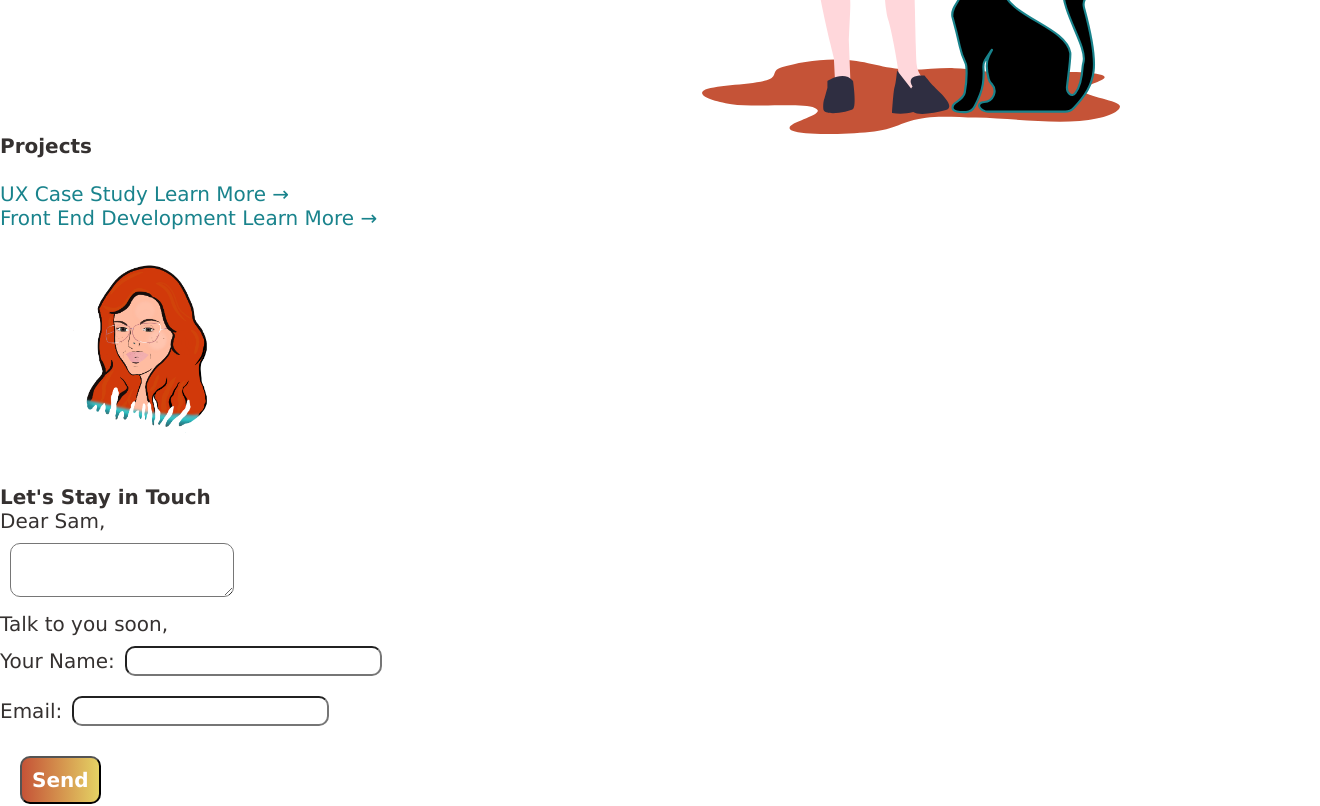
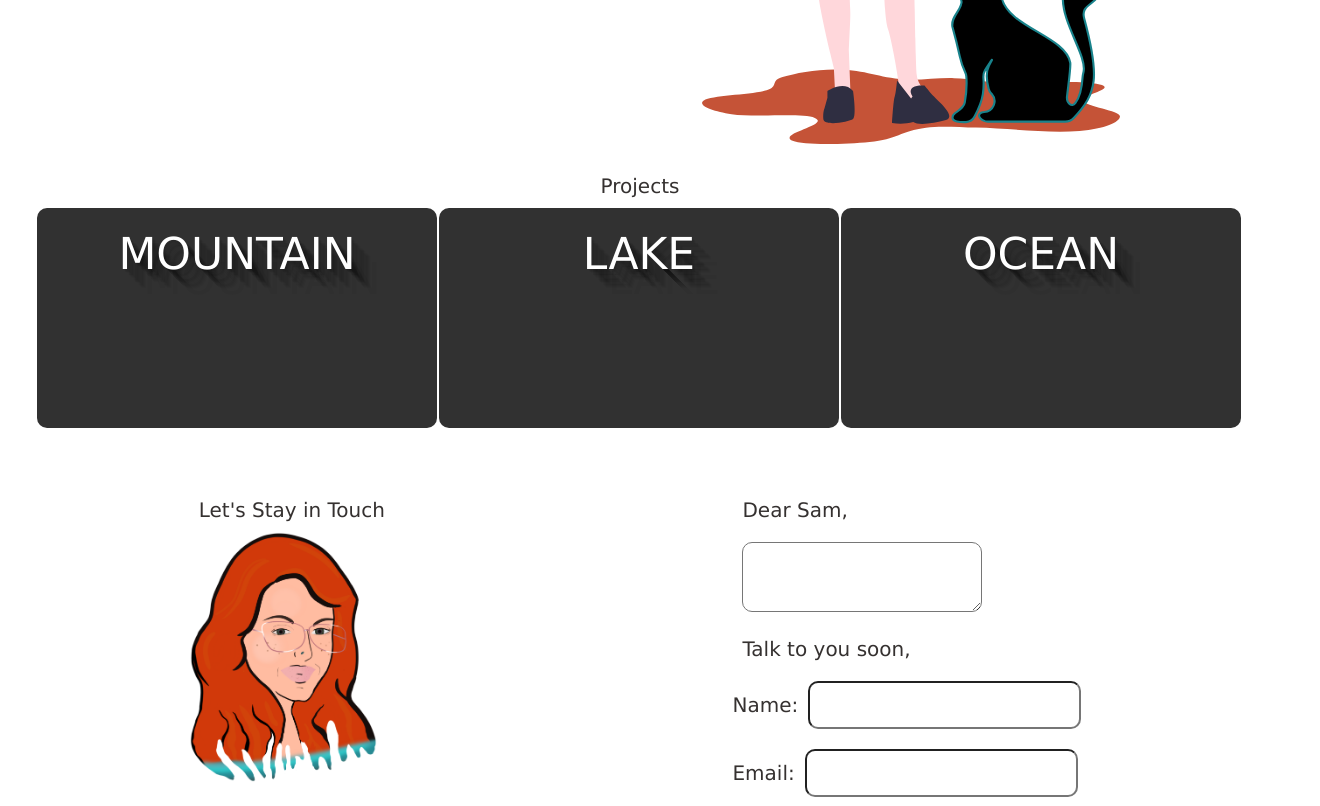
Before and after one commit to samSterns/my-new-portfolio, a React (Create React App) app: page / in a window 1280 px wide. Shown: the part 500-1306 px from the top of the page, 1320 px wide, since content can reach past the window. Built offline with nearby package versions, Linux system fonts and the light colour scheme.

Commit message:
layout responsive

```diff
--- a/src/App.scss
+++ b/src/App.scss
@@ -6,9 +6,12 @@
   @include google-font("Titillium+Web");
   font-family: $text-font;
   margin: 0 auto;
+  box-sizing: border-box;
+  font-weight: normal;
 
   @include phone {
     font-size: 18px;
+
 
 
   }
@@ -61,7 +64,7 @@ nav {
 
 
 h1 {
-  margin: 0;
+  margin: .5em;
 }
 
 button {
--- a/src/Components/EmailForm/EmailForm.js
+++ b/src/Components/EmailForm/EmailForm.js
@@ -8,22 +8,22 @@ export default function EmailForm() {
 
   <section className="email-form-section">
         <div className="img-wrapper">
+        <h1 className="email-h1">Let's Stay in Touch</h1>
             <img style={{height: "250px"}} src={Pic} alt="minimalist vector illustration of a cat"/>
         </div>
         <div>
-        <h1>Let's Stay in Touch</h1>
         <form className="email-form" name="contact" method="POST" data-netlify="true">
 
-            <p>Dear Sam,</p>
+            <p className="salutation">Dear Sam,</p>
 
             <div className="input-wrapper">
               {/* <label htmlFor="message-body">Message: </label> */}
               <textarea id="message-body" name="message"></textarea>
             </div>
-            <p>Talk to you soon,</p>
+            <p className="salutation">Talk to you soon,</p>
 
             <div className="input-wrapper">
-              <label htmlFor="name" >Your Name:</label>
+              <label htmlFor="name" >Name:</label>
               <input type="text" id="name" name="name" />
             </div>
 
--- a/src/Components/EmailForm/EmailForm.scss
+++ b/src/Components/EmailForm/EmailForm.scss
@@ -3,12 +3,36 @@
 
 .email-form-section {
 
+    display: flex;
+    text-align: left;
+
+    @include phone {
+        font-size: 18px;
+        flex-direction: column;
 
 
+      }
+
+      @include tablet {
+        font-size: 18px;
+
+      }
+
+      @include desktop {
+        font-size: 20px;
+      }
 }
-// .email-form {
-// }
+
+.email-h1 {
+    padding: 0;
+}
 input, textarea {
     border-radius: $border-radius;
+    padding: .5em;
     margin: .5em;
+
 }
+
+.salutation {
+    padding: .5em;
+}
--- a/src/Components/LandingPage/LandingPage.scss
+++ b/src/Components/LandingPage/LandingPage.scss
@@ -2,10 +2,24 @@
 @import "../../mixin";
 
 main {
-    display: flex;
-    max-width: $content-width;
     font-size: 1.2rem;
 
+    @include phone {
+
+
+
+    }
+
+    @include tablet {
+
+
+    }
+
+    @include desktop {
+      display: flex;
+      max-width: $content-width;
+
+  }
 }
 
 .title-wrapper {
--- /dev/null
+++ b/src/Components/Projects/Project.scss
@@ -0,0 +1,87 @@
+
+
+section {
+  text-align: center;
+  padding: 1em;
+}
+
+
+h2 {
+  font-size: 2.2em;
+}
+
+// base
+.flip {
+    position: relative;
+    >.front,
+    >.back {
+        display: block;
+        transition-timing-function: cubic-bezier(.175, .885, .32, 1.275);
+        transition-duration: .5s;
+        transition-property: transform, opacity;
+    }
+    >.front {
+        transform: rotateY(0deg);
+    }
+    >.back {
+        position: absolute;
+        opacity: 0;
+        top: 0px;
+        left: 0px;
+        width: 100%;
+        height: 100%;
+        transform: rotateY(-180deg);
+    }
+    &:hover {
+        >.front {
+            transform: rotateY(180deg);
+        }
+        >.back {
+            opacity: 1;
+            transform: rotateY(0deg);
+        }
+    }
+    &.flip-vertical {
+        >.back {
+            transform: rotateX(-180deg);
+        }
+        &:hover {
+            >.front {
+                transform: rotateX(180deg);
+            }
+            >.back {
+                transform: rotateX(0deg);
+            }
+        }
+    }
+}
+
+// custom
+.flip {
+    position: relative;
+    display: inline-block;
+    margin-right: 2px;
+    margin-bottom: 1em;
+    width: 400px;
+    >.front,
+    >.back {
+      display: block;
+      color: white;
+      width: inherit;
+      background-size: cover!important;
+      background-position: center!important;
+      height: 220px;
+      padding: 1em 2em;
+      background: #313131;
+      border-radius: 10px;
+      p {
+        font-size: 0.9125rem;
+        line-height: 160%;
+        color: #999;
+      }
+    }
+}
+
+.text-shadow {
+text-shadow: 1px 1px rgba(0, 0, 0, 0.04), 2px 2px rgba(0, 0, 0, 0.04), 3px 3px rgba(0, 0, 0, 0.04), 4px 4px rgba(0, 0, 0, 0.04), 0.125rem 0.125rem rgba(0, 0, 0, 0.04), 6px 6px rgba(0, 0, 0, 0.04), 7px 7px rgba(0, 0, 0, 0.04), 8px 8px rgba(0, 0, 0, 0.04), 9px 9px rgba(0, 0, 0, 0.04), 0.3125rem 0.3125rem rgba(0, 0, 0, 0.04), 11px 11px rgba(0, 0, 0, 0.04), 12px 12px rgba(0, 0, 0, 0.04), 13px 13px rgba(0, 0, 0, 0.04), 14px 14px rgba(0, 0, 0, 0.04), 0.625rem 0.625rem rgba(0, 0, 0, 0.04), 16px 16px rgba(0, 0, 0, 0.04), 17px 17px rgba(0, 0, 0, 0.04), 18px 18px rgba(0, 0, 0, 0.04), 19px 19px rgba(0, 0, 0, 0.04), 1.25rem 1.25rem rgba(0, 0, 0, 0.04);
+}
--- a/src/Components/Projects/Projects.js
+++ b/src/Components/Projects/Projects.js
@@ -1,22 +1,48 @@
 import React from 'react';
-import { Link } from 'react-router-dom';
+import './Project.scss';
 
 const Projects = () => {
     return (
         <section>
             <h1>Projects</h1>
-            <ul>
-                <li>UX Case Study
-                    <Link to='/ProjectsDesign' alt='learn more about design projects'> Learn More →</Link>
-                </li>
-                <li>Front End Development
-                    <Link to='/ProjectsFE' alt='learn more about front end software projects'> Learn More →</Link>
-                </li>
-            </ul>
-
+            <div className="flip">
+                <div className="front">
+                <h2 className="text-shadow">MOUNTAIN</h2>
+                </div>
+                <div className="back">
+                <h3>Angular</h3>
+                <p>Good tools make application development quicker and easier to maintain than if you did everyth1ng by hand..</p>
+                </div>
+            </div>
+            <div className="flip">
+                <div className="front">
+                <h2 className="text-shadow">LAKE</h2>
+                </div>
+                <div className="back">
+                <h3>Angular</h3>
+                <p>Good tools make application development quicker and easier to maintain than if you did everyth2ng by hand..</p>
+                </div>
+            </div>
+            <div className="flip">
+                <div className="front">
+                <h2 className="text-shadow">OCEAN</h2>
+                </div>
+                <div className="back">
+                <h3>Angular</h3>
+                <p>Good tools make application development quicker and easier to maintain than if you did everyth1ng by hand..</p>
+                </div>
+            </div>
         </section>
-
     )
 }
 
 export default Projects;
+            // <h1>Projects</h1>
+            // <ul>
+            //     <li>UX Case Study
+            //         <Link to='/ProjectsDesign' alt='learn more about design projects'> Learn More →</Link>
+            //     </li>
+            //     <li>Front End Development
+            //         <Link to='/ProjectsFE' alt='learn more about front end software projects'> Learn More →</Link>
+            //     </li>
+            // </ul>
```
Also changed, not shown: src/Components/LandingPage/selfPortrait.png, 1 other file (tests, documents, lock files or other folders).
